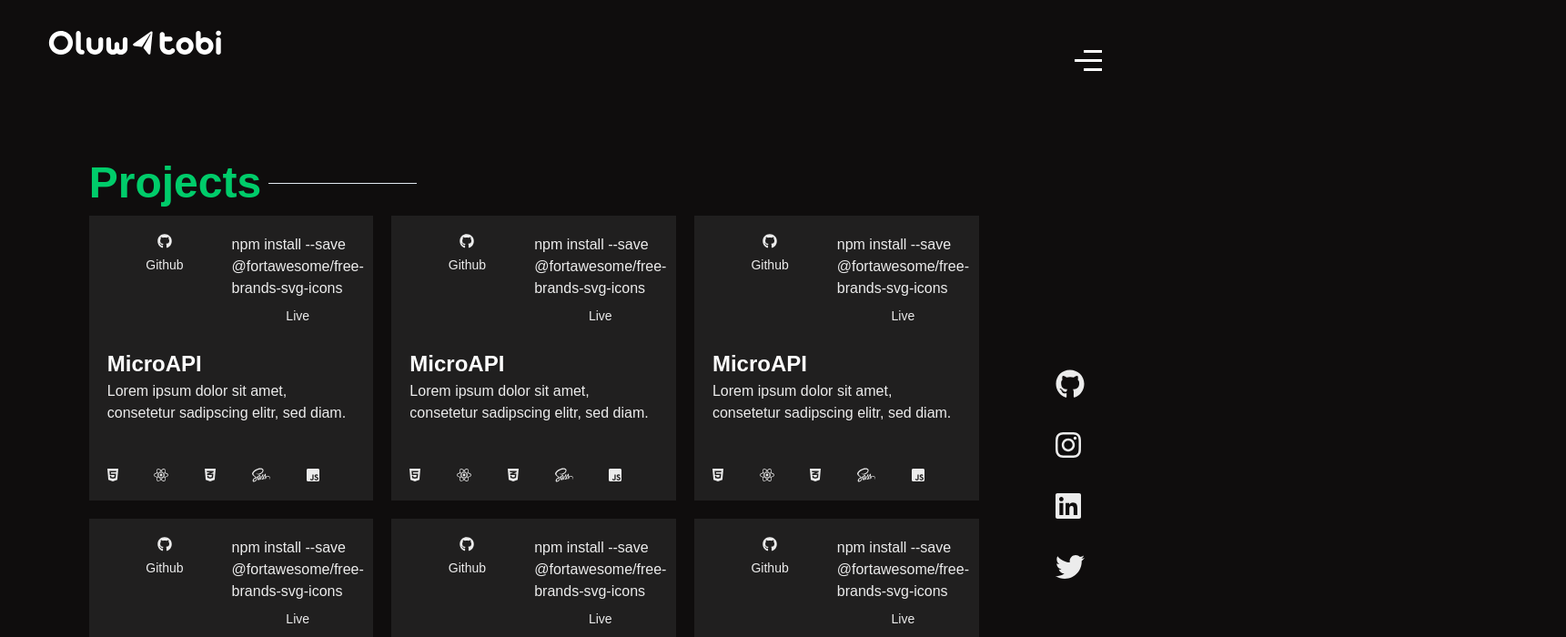
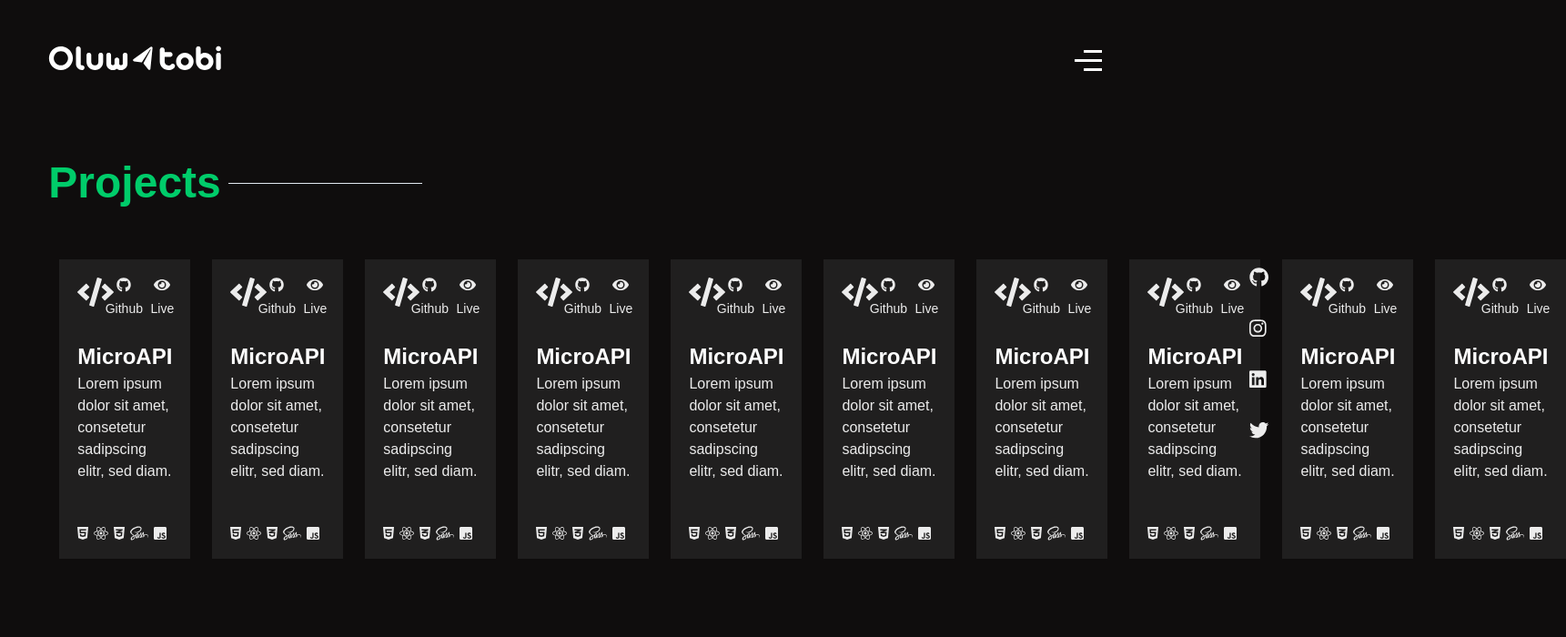
Before and after one commit to adelakuntobi/my-portfolio, a React (Create React App) app: page /projects in a window 1280 px wide. Shown: the top 700 px of the page at 91% size, 1721 px wide, since content can reach past the window. Built offline with nearby package versions, Linux system fonts and the light colour scheme.

Commit message:
Added project sample

```diff
--- a/src/App.js
+++ b/src/App.js
@@ -3,10 +3,11 @@ import './App.css';
 import Fullpage from './components/Fullpage/Fullpage';
 import { library } from '@fortawesome/fontawesome-svg-core'
 import { fab } from '@fortawesome/free-brands-svg-icons'
+import { fas } from '@fortawesome/free-solid-svg-icons'
 import { faCheckSquare, faCoffee } from '@fortawesome/free-solid-svg-icons'
 
 function App() {
-  library.add(fab, faCheckSquare, faCoffee)
+  library.add(fab, fas, faCheckSquare, faCoffee)
   return (
     <div className="App">
       <Fullpage />
--- a/src/components/About/Showcase.js
+++ b/src/components/About/Showcase.js
@@ -5,16 +5,16 @@ import { FontAwesomeIcon } from '@fortawesome/react-fontawesome'
 export const Showcase = () => (
   <div className="grid grid-cols-1 gap-8 px-10">
     <a rel="noopener noreferrer" href="https://www.github.com/adelakuntobi" target="_blank">
-      <FontAwesomeIcon icon={['fab', 'github']} size="2x" />
+      <FontAwesomeIcon icon={['fab', 'github']} size="lg" />
     </a>
     <a rel="noopener noreferrer" href="https://www.instagram.com/lakun_b" target="_blank">
-      <FontAwesomeIcon icon={['fab', 'instagram']} size="2x" />
+      <FontAwesomeIcon icon={['fab', 'instagram']} size="lg" />
     </a>
     <a rel="noopener noreferrer" href="https://www.linkedin.com/in/adelakuntobi" target="_blank">
-      <FontAwesomeIcon icon={['fab', 'linkedin']} size="2x" />
+      <FontAwesomeIcon icon={['fab', 'linkedin']} size="lg" />
     </a>
     <a rel="noopener noreferrer" href="https://www.twitter.com/larkun_" target="_blank">
-      <FontAwesomeIcon icon={['fab', 'twitter']} size="2x" />
+      <FontAwesomeIcon icon={['fab', 'twitter']} size="lg" />
     </a>
     {/* <FontAwesomeIcon icon="check-square" /> */}
   </div>
--- a/src/components/Header/Header.js
+++ b/src/components/Header/Header.js
@@ -6,7 +6,7 @@ import myImage from '../../images/theImage.svg'
 function Header() {
   return (
     <div>
-      <div className="container mx-auto flex flex-col lg:flex-row items-center">
+      <div className="container mx-auto flex flex-col-reverse lg:flex-row items-center" >
         <img className="w-full lg:w-6/12" src={myImage} alt="Client" />
         <div className="container mx-auto lg:mx-0">
           <p className="primaryColor mt-12 lg:mt-0">Hi, Meet</p>
--- a/src/components/Navbar/Navbar.js
+++ b/src/components/Navbar/Navbar.js
@@ -1,6 +1,6 @@
 import React, { useState } from 'react'
 import mylogo from '../../images/mylogo.svg'
-import { Link, NavLink } from 'react-router-dom'
+import { NavLink } from 'react-router-dom'
 import '../../css/Navbar.css'
 
 function Navbar() {
@@ -8,12 +8,12 @@ function Navbar() {
   const [isOpen, setisOpen] = useState(true)
   const closeNav = () => {
 
-    if (isOpen === true) {
+    if( isOpen === true ){
       setisOpen(
         Opennav => Opennav = false
       )
     }
-    else {
+    else{
       setisOpen(
         Opennav => Opennav = true
       )
@@ -22,9 +22,9 @@ function Navbar() {
   return (
     <div>
       <nav className="container w-11/12 mx-auto py-8 flex justify-between">
-        <Link to="/">
-          <img className="w-48" src={mylogo} alt="Tobi's logo" />
-        </Link>
+
+        <img className="w-48" src={mylogo} alt="Tobi's logo" />
+
 
         {/* <ul className="hidden lg:flex gap-4 items-center text-xl">
           <li><NavLink activeClassName="active" exact to="/">Home</NavLink></li>
@@ -32,14 +32,14 @@ function Navbar() {
           <li><NavLink activeClassName="active" to="/projects">Projects</NavLink></li>
           <li><NavLink activeClassName="active" to="/contact">Contact</NavLink></li>
         </ul> */}
-        <div id="openButton" className={isOpen ? "mobile__hamburger block" : "open mobile__hamburger block"} onClick={closeNav}>
+        <div id="openButton" className={isOpen ? "mobile__hamburger block": "open mobile__hamburger block"} onClick={closeNav}>
 
           <div></div>
         </div>
       </nav>
       <div id="myModal" className={isOpen ? "hidden" : "mobile__nav__bg bg-opacity-50 flex"}>
         <div className="mobile__nav">
-          <ul style={{ listStyle: "decimal-leading-zero" }} className="">
+          <ul style={{listStyle: "decimal-leading-zero"}} className="">
             <li><NavLink onClick={closeNav} activeClassName="active" exact to="/">Home</NavLink></li>
             <li><NavLink onClick={closeNav} activeClassName="active" to="/about">About </NavLink></li>
             <li><NavLink onClick={closeNav} activeClassName="active" to={{ pathname: "/projects" }}>Projects </NavLink></li>
--- a/src/components/Projects/Projects.js
+++ b/src/components/Projects/Projects.js
@@ -4,11 +4,17 @@ import Projectstemplate from './Projectstemplate'
 
 function Projects() {
   return (
-    <div className="container mx-auto my-8 w-11/12">
-      <div className="flex justify-start items-center">
-        <h1 className="primaryColor text-5xl">Projects</h1><hr className="w-2/12 mx-2" />
+    <div className="mx-0">
+      <div className="container w-full mx-0 my-8">
+        <div className="flex justify-start items-center mb-12">
+          <h1 className="primaryColor text-5xl ">Projects</h1><hr className="w-2/12 mx-2" />
         </div>
-      <div className="grid lg:grid-cols-3 md:grid-cols-2 grid-cols-1 gap-5 w-10/12 md:w-full">
+          <div>
+        <div className="flex w-10/12">
+          <Projectstemplate />
+          <Projectstemplate />
+          <Projectstemplate />
+          <Projectstemplate />
           <Projectstemplate />
           <Projectstemplate />
           <Projectstemplate />
@@ -17,6 +23,8 @@ function Projects() {
           <Projectstemplate />
         </div>
         </div>
+      </div>
+    </div>
   )
 }
 
--- a/src/components/Projects/Projectstemplate.js
+++ b/src/components/Projects/Projectstemplate.js
@@ -5,16 +5,17 @@ function Projectstemplate() {
   // library.add(fab, faCheckSquare, faCoffee)
   // const github = <FontAwesomeIcon icon={faGithub} />
   return (
+    <a style={{ width: "25rem" }} className="mx-3 block" rel="noopener noreferrer" href="https://www.github.com" target="_blank">
       <div style={{ background: "#201F1F" }} className="p-5">
         <div className="pb-4 flex justify-between">
           <FontAwesomeIcon icon={['fas', 'code']} size="2x" cursor="pointer" />
           <div className="grid-cols-2 grid gap-5">
-          <div className="flex flex-col items-center">
-            <FontAwesomeIcon icon={['fab', 'github']} size="1x" cursor="pointer" />
+            <div className="flex flex-col items-center cursor-pointer" cursor="pointer">
+              <FontAwesomeIcon icon={['fab', 'github']} size="1x" />
               <p className="my-2 text-sm font-light">Github</p>
             </div>
-          <div className="flex flex-col items-center">
-          npm install --save @fortawesome/free-brands-svg-icons
+            <div className="flex flex-col items-center cursor-pointer">
+              <FontAwesomeIcon icon={['fas', 'eye']} size="1x" />
               <p className="my-2 text-sm font-light">Live</p>
             </div>
           </div>
@@ -29,6 +30,7 @@ function Projectstemplate() {
           <FontAwesomeIcon icon={['fab', 'js-square']} size="1x" cursor="pointer" />
         </div>
       </div>
+    </a>
   )
 }
 
```
Also changed, not shown: src/components/Fullpage/Fullpage.js (indentation only). Lines whose indentation alone changed are shown as unchanged.
